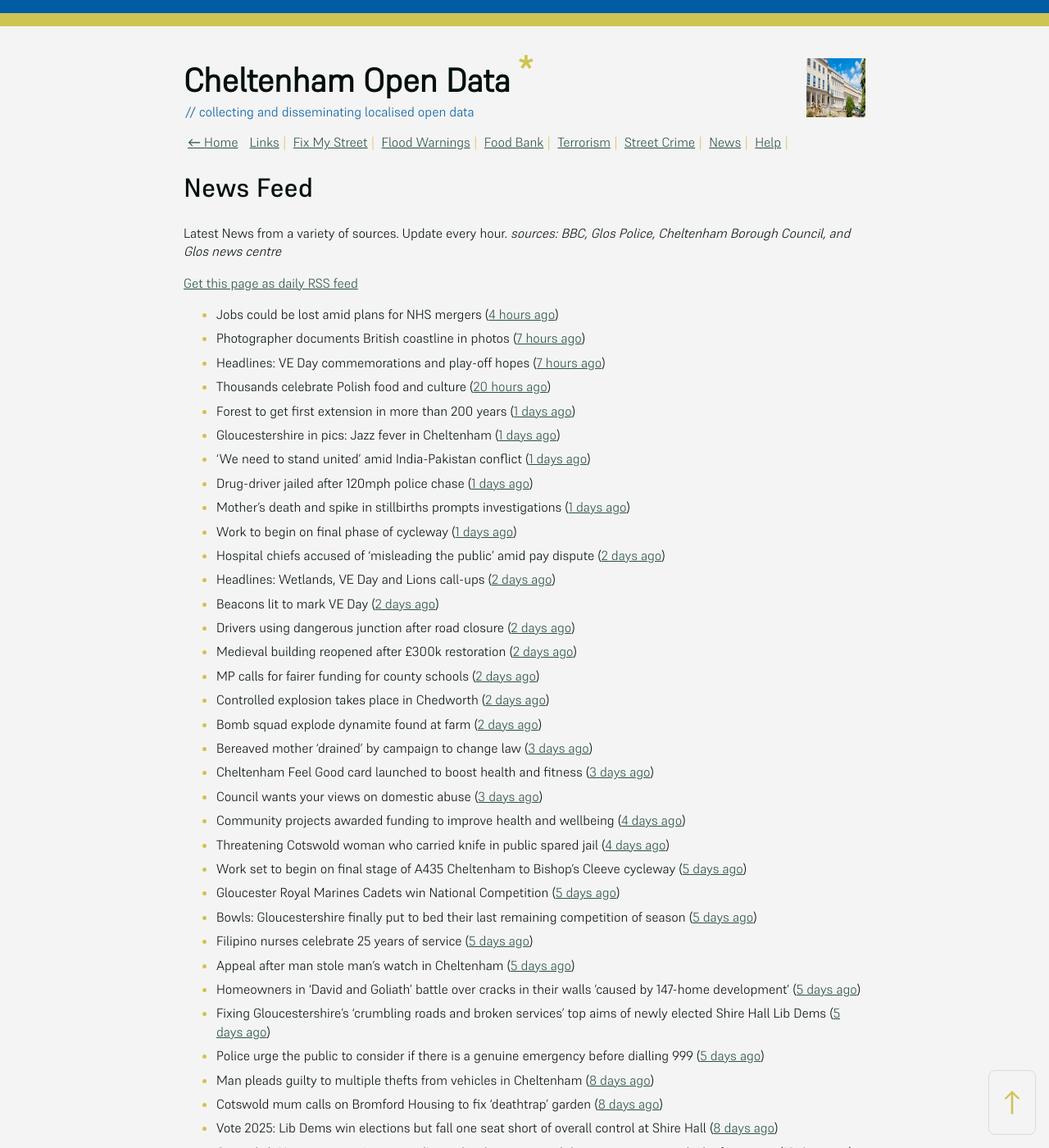
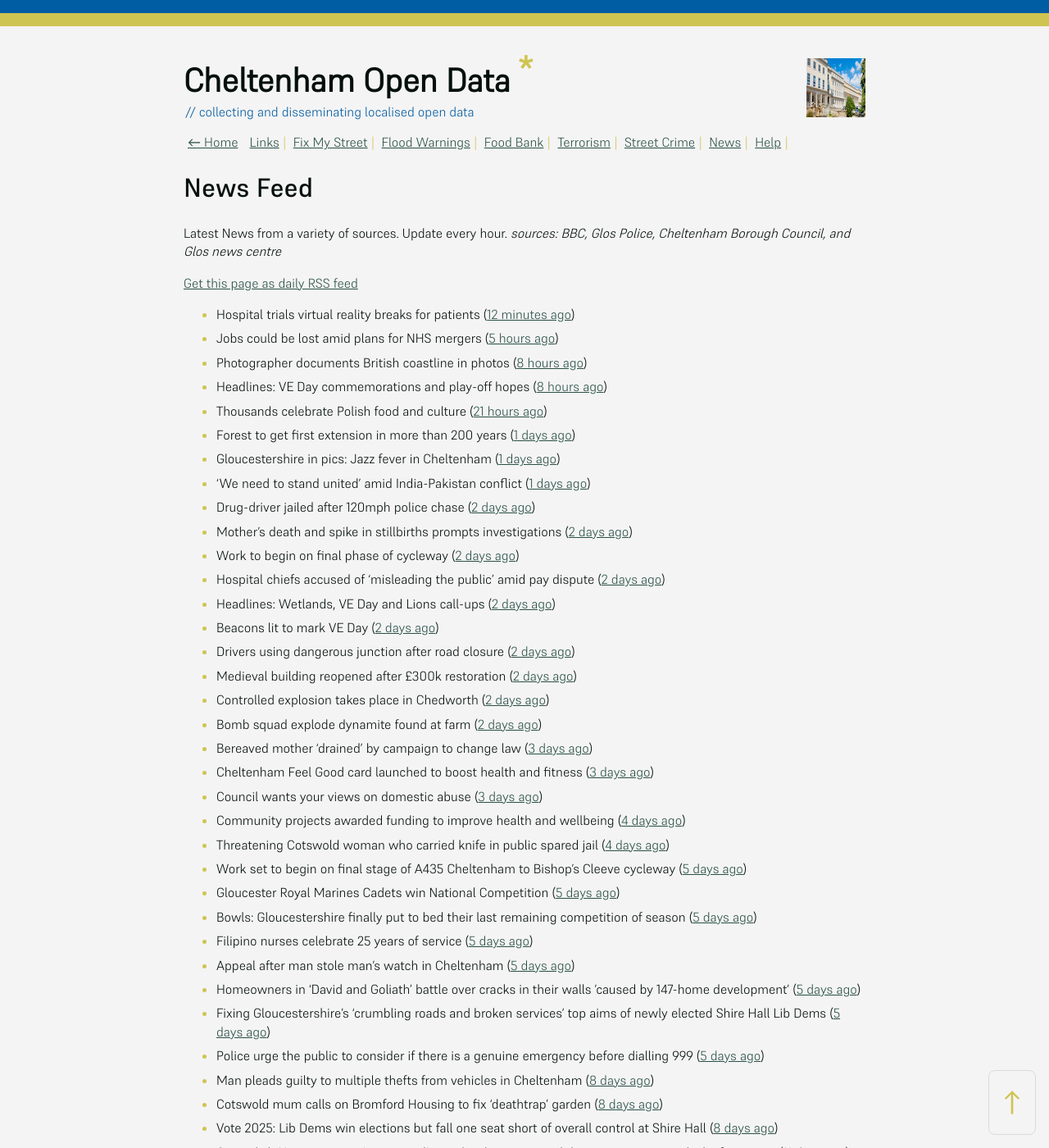
Before and after one commit to mat-0/cheltenham-open-data, a Jekyll site: the page built from _pages/news.md, in a window 1280 px wide and 1400 px high. Shown: the whole window at 82% size. Built offline with Jekyll 4.4.1, drawn with Linux system fonts in a browser that asks for light colours; some of the changed text lies outside the part shown.

Commit message:
Updated 2025-05-11 14:57:51

```diff
--- a/_pages/news.md
+++ b/_pages/news.md
@@ -12,22 +12,22 @@ _sources: BBC, Glos Police, Cheltenham Borough Council, and Glos news centre_
 [Get this page as daily RSS feed](/daily.rss)
 
 <!-- news_marker starts -->
-- Jobs could be lost amid plans for NHS mergers ([4 hours ago](https://www.bbc.com/news/articles/cq54e3ned40o))
-- Photographer documents British coastline in photos ([7 hours ago](https://www.bbc.com/news/articles/cewdlqzxello))
-- Headlines: VE Day commemorations and play-off hopes ([7 hours ago](https://www.bbc.com/news/articles/c8070x0r38jo))
-- Thousands celebrate Polish food and culture ([20 hours ago](https://www.bbc.com/news/articles/c861904v5ego))
+- Hospital trials virtual reality breaks for patients ([12 minutes ago](https://www.bbc.com/news/articles/c98py6k423xo))
+- Jobs could be lost amid plans for NHS mergers ([5 hours ago](https://www.bbc.com/news/articles/cq54e3ned40o))
+- Photographer documents British coastline in photos ([8 hours ago](https://www.bbc.com/news/articles/cewdlqzxello))
+- Headlines: VE Day commemorations and play-off hopes ([8 hours ago](https://www.bbc.com/news/articles/c8070x0r38jo))
+- Thousands celebrate Polish food and culture ([21 hours ago](https://www.bbc.com/news/articles/c861904v5ego))
 - Forest to get first extension in more than 200 years ([1 days ago](https://www.bbc.com/news/articles/cx2w2d1ww0yo))
 - Gloucestershire in pics: Jazz fever in Cheltenham ([1 days ago](https://www.bbc.com/news/articles/cql23676qlgo))
 - 'We need to stand united' amid India-Pakistan conflict ([1 days ago](https://www.bbc.com/news/articles/cx202gvxgj7o))
-- Drug-driver jailed after 120mph police chase ([1 days ago](https://www.bbc.com/news/articles/c8jgl2gdj3jo))
-- Mother’s death and spike in stillbirths prompts investigations ([1 days ago](https://gloucesternewscentre.co.uk/mothers-death-and-spike-in-stillbirths-prompts-investigations/))
-- Work to begin on final phase of cycleway ([1 days ago](https://www.bbc.com/news/articles/cjwq3242dego))
+- Drug-driver jailed after 120mph police chase ([2 days ago](https://www.bbc.com/news/articles/c8jgl2gdj3jo))
+- Mother’s death and spike in stillbirths prompts investigations ([2 days ago](https://gloucesternewscentre.co.uk/mothers-death-and-spike-in-stillbirths-prompts-investigations/))
+- Work to begin on final phase of cycleway ([2 days ago](https://www.bbc.com/news/articles/cjwq3242dego))
 - Hospital chiefs accused of ‘misleading the public’ amid pay dispute ([2 days ago](https://gloucesternewscentre.co.uk/hospital-chiefs-accused-of-misleading-the-public-amid-pay-dispute/))
 - Headlines: Wetlands, VE Day and Lions call-ups ([2 days ago](https://www.bbc.com/news/articles/c4gre522d7lo))
 - Beacons lit to mark VE Day ([2 days ago](https://www.bbc.com/news/videos/c74nln2wnzko))
 - Drivers using dangerous junction after road closure ([2 days ago](https://www.bbc.com/news/articles/c0qnq5jvwz0o))
 - Medieval building reopened after £300k restoration ([2 days ago](https://www.bbc.com/news/articles/cwy6y3d1xz0o))
-- MP calls for fairer funding for county schools ([2 days ago](https://www.bbc.com/news/articles/c14kz050y3ro))
 - Controlled explosion takes place in Chedworth ([2 days ago](https://gloucesternewscentre.co.uk/controlled-explosion-takes-place-in-chedworth/))
 - Bomb squad explode dynamite found at farm ([2 days ago](https://www.bbc.com/news/articles/c0k34gzdmxko))
 - Bereaved mother 'drained' by campaign to change law ([3 days ago](https://www.bbc.com/news/articles/c99p985r1xgo))
@@ -46,8 +46,8 @@ _sources: BBC, Glos Police, Cheltenham Borough Council, and Glos news centre_
 - Man pleads guilty to multiple thefts from vehicles in Cheltenham ([8 days ago](https://gloucesternewscentre.co.uk/man-pleads-guilty-to-multiple-thefts-from-vehicles-in-cheltenham/))
 - Cotswold mum calls on Bromford Housing to fix ‘deathtrap’ garden ([8 days ago](https://gloucesternewscentre.co.uk/cotswold-mum-calls-on-bromford-housing-to-fix-deathtrap-garden/))
 - Vote 2025: Lib Dems win elections but fall one seat short of overall control at Shire Hall ([8 days ago](https://gloucesternewscentre.co.uk/vote-2025-lib-dems-win-elections-but-fall-one-seat-short-of-overall-control-at-shire-hall/))
-- Cavendish House owners ‘committed’ to redevelopment amid disappointment over lack of progress ([10 days ago](https://gloucesternewscentre.co.uk/cavendish-house-owners-committed-to-redevelopment-amid-disappointment-over-lack-of-progress/))
-- Battle plan shows Tory target seats and paper candidates for Shire Hall polls ([10 days ago](https://gloucesternewscentre.co.uk/battle-plan-shows-tory-target-seats-and-paper-candidates-for-shire-hall-polls/))
+- Cavendish House owners ‘committed’ to redevelopment amid disappointment over lack of progress ([11 days ago](https://gloucesternewscentre.co.uk/cavendish-house-owners-committed-to-redevelopment-amid-disappointment-over-lack-of-progress/))
+- Battle plan shows Tory target seats and paper candidates for Shire Hall polls ([11 days ago](https://gloucesternewscentre.co.uk/battle-plan-shows-tory-target-seats-and-paper-candidates-for-shire-hall-polls/))
 - Man dies following collision on A417 ([11 days ago](https://gloucesternewscentre.co.uk/man-dies-following-collision-on-a417/))
 - McDonald’s in bid to serve late night food and drink at new Cheltenham site ([12 days ago](https://gloucesternewscentre.co.uk/mcdonalds-in-bid-to-serve-late-night-food-and-drink-at-new-cheltenham-site/))
 - Cars splattered, walls stained and ‘huge’ mess left by ‘shoddy’ workers ([16 days ago](https://gloucesternewscentre.co.uk/cars-splattered-walls-stained-and-huge-mess-left-by-shoddy-workers/))
```
Also changed, not shown: _data/flood.json (+5 -69 lines), index.md (+4 -4 lines).
